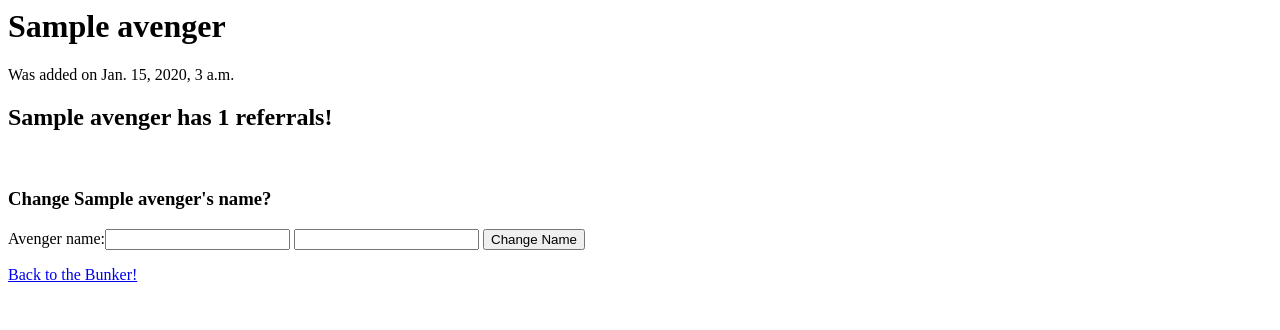
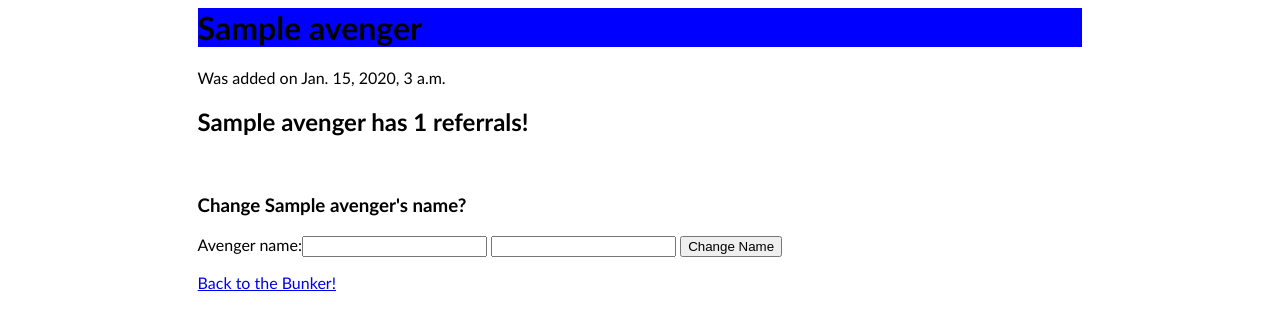
Before and after one commit to StevenZuber/django-crud-example, a Django app: template avengers/templates/avengers/detail.html in a window 1280 px wide. Shown: the top 330 px of the page. Run offline with Django 3.2, Linux system fonts and the light colour scheme; the template is opened without the code that fills it: values that come from a table or form of the project are taken from there, others are empty; tables that the repository leaves empty hold one stand-in row (values such as "Sample post").

Commit message:
add basic styling for details page

```diff
--- a/avengers/templates/avengers/detail.html
+++ b/avengers/templates/avengers/detail.html
@@ -1,8 +1,9 @@
 {% load static %}
 
 <link rel="stylesheet" type="text/css" href="{% static 'avengers/style.css' %}" />
+<div class="content" id="details">
 
-<h1>{{ avenger.avenger_name }}</h1>
+<h1 id="detailsHeader">{{ avenger.avenger_name }}</h1>
 <p>Was added on {{ avenger.add_date }}</p>
 <h2>{{ avenger.avenger_name }} has {{ avenger.referrals }} referrals!</h2>
 <br>
@@ -17,3 +18,4 @@
 {% endblock %}
 
 <a href="{% url 'avengers:index' %}">Back to the Bunker!</a>
+</div>
--- a/static/avengers/style.css
+++ b/static/avengers/style.css
@@ -27,3 +27,10 @@ div.content{
   background-color: #0000ff;
   color: white;
 }
+#details {
+  font-family: "Trebuchet MS", Arial, Helvetica, sans-serif;
+  border-collapse: collapse;
+}
+#detailsHeader {
+  background-color: #0000ff;
+}
```
Also changed, not shown: avengers/static/avengers/style.css (+7 -0 lines).
